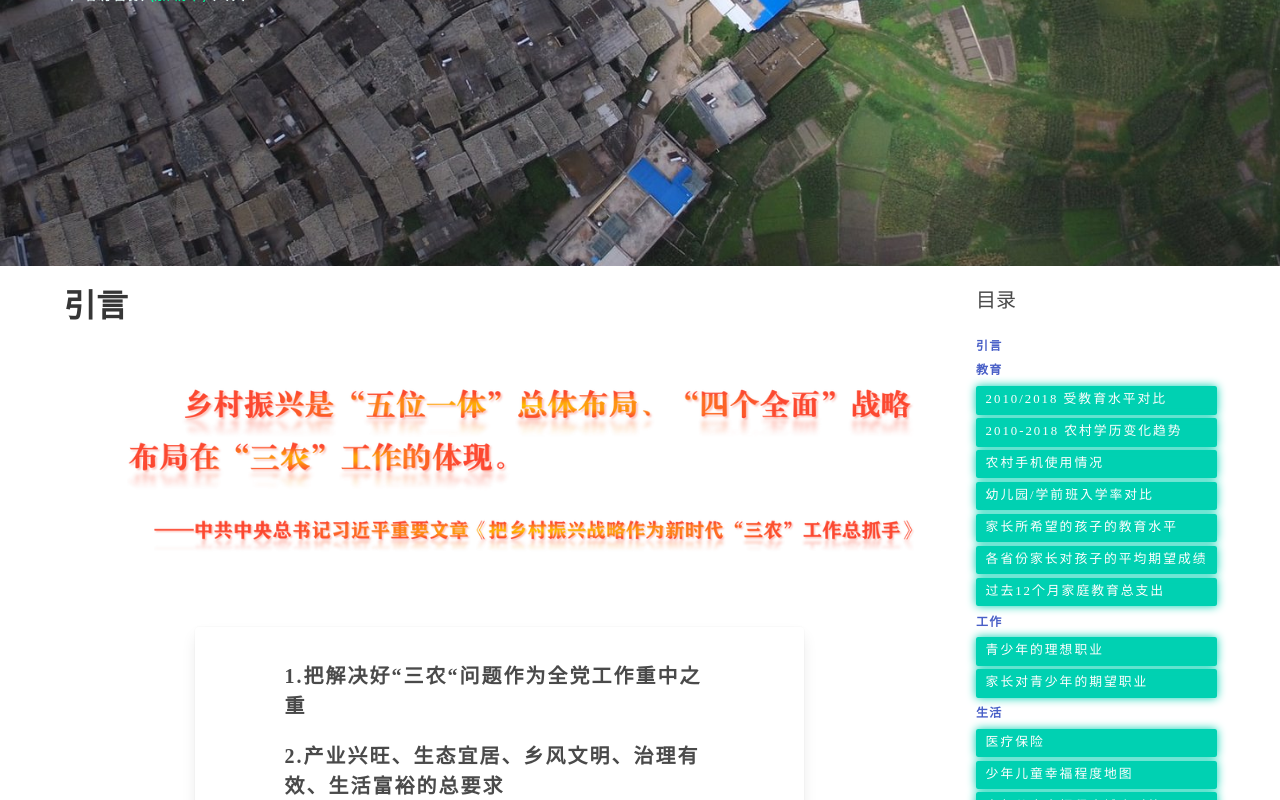
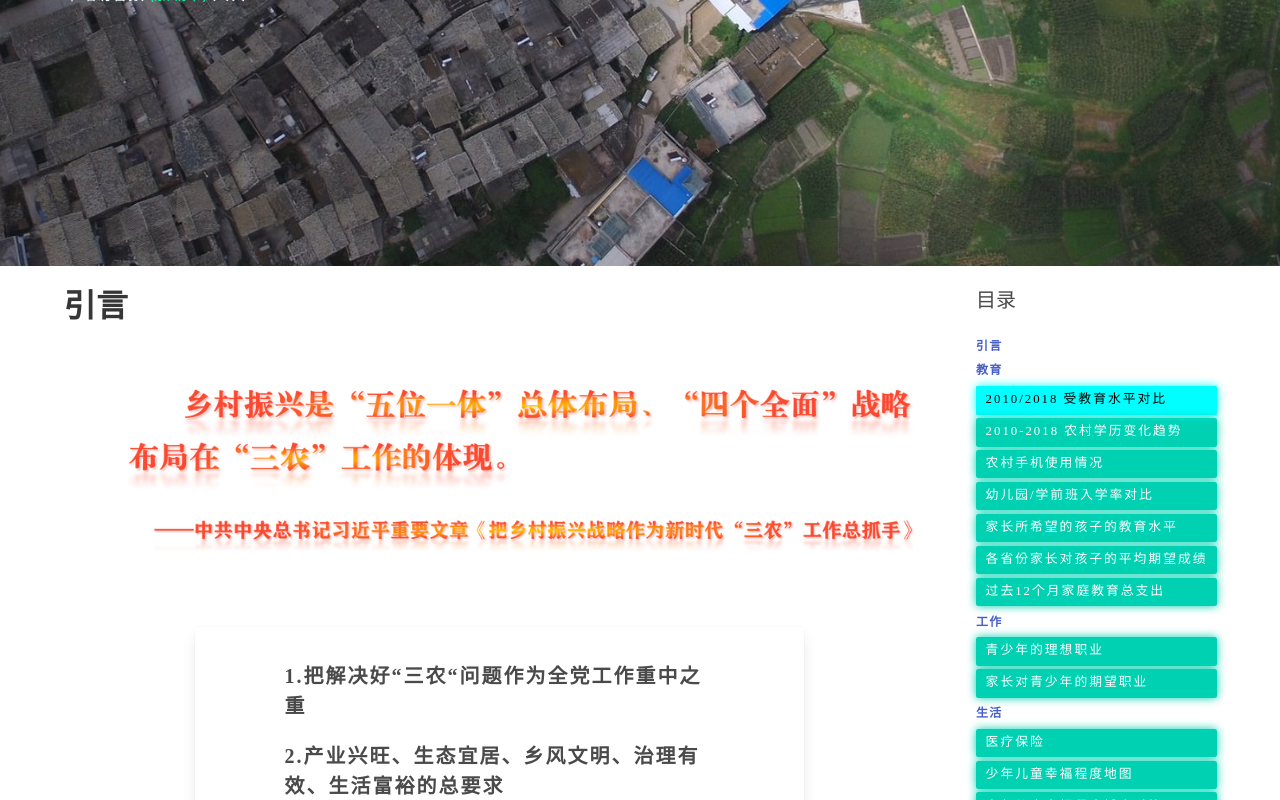
Before and after one commit to lie-flat/cfps-report, a Vue app: page / in a window 1280 px wide. In both pictures the pointer is over the link "2010/2018 受教育水平对比". Shown: the part 534-1334 px from the top of the page. Built offline with nearby package versions, Linux system fonts and the light colour scheme.

Commit message:
Fix color bug in some browsers.

```diff
--- a/src/components/TableOfContents.vue
+++ b/src/components/TableOfContents.vue
@@ -128,7 +128,7 @@ export default defineComponent({
   &:hover {
     color: black !important;
     box-shadow: cyan 0 0 10px;
-    background-color: cyan;
+    background-color: cyan!important;
   }
 }
 </style>
```
